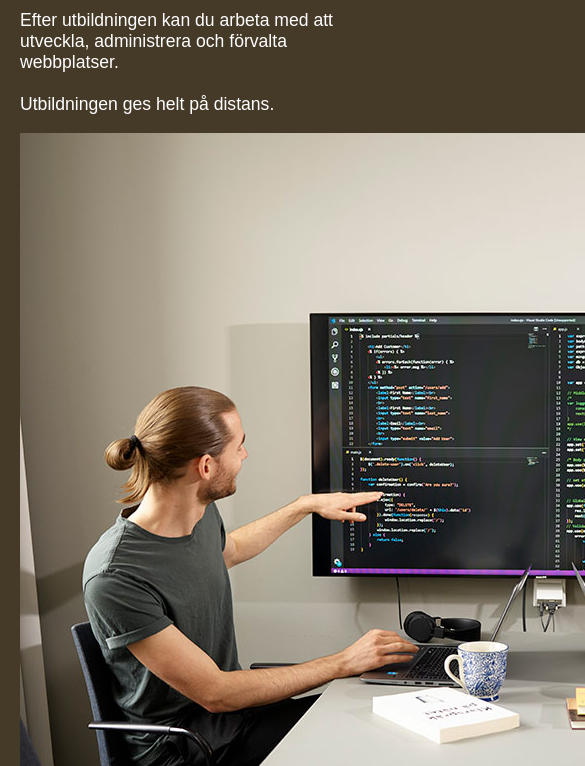
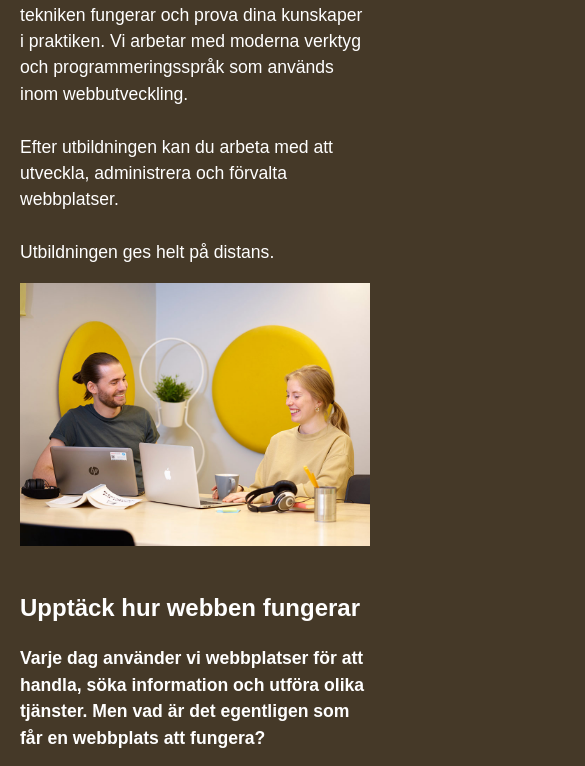
Before and after one commit to MCJ05/Lab-2, a plain HTML site: page index.html in a window 390 px wide. Shown: the part 666-1432 px from the top of the page, 585 px wide, since content can reach past the window. Drawn offline with Linux system fonts and the light colour scheme.

Commit message:
Bytt plats på bilderna samt anpassat bilderna efter en mobilskärm och påbörjat desktop/tablet

```diff
--- a/css/style.css
+++ b/css/style.css
@@ -7,6 +7,7 @@
 body {
     margin: 0;
     background-color: rgb(69, 57, 40);
+    line-height: 1.5;
 }
 
 header {
@@ -16,6 +17,12 @@ header {
     align-items: center;
     background-color: rgb(48, 37, 22);
     padding: 15px 10px;
+}
+
+img {
+    max-width: 100%;
+    height: auto;
+    display: block;
 }
 
 /* NAVIGATION */
@@ -66,9 +73,15 @@ p {
     font-size: 1.1em;
 }
 
-.box {
-    padding: 20px;
+/* FOOTER */
+
+
+/* TABLET */
+@media(min-width: 800px) {
+
 }
 
+/* DESKTOP */
+@media(min-width: 1000px) {
 
-/* FOOTER */
+}
--- a/index.html
+++ b/index.html
@@ -36,7 +36,7 @@
                         <br>
                         Utbildningen ges helt på distans.
                     </p>
-                    <img src="images/CF017230.jpg" alt="två personer, en man och en kvinna, som sitter mitt emot varandra och kollar på en tv som visar kod">
+                    <img src="images/CF017374.jpg" alt="två personer som sitter bredvid varandra med sina laptops uppfällda och de skrattar">
                     <br>
                     <h2>Upptäck hur webben fungerar</h2>
                     <p class="ingress">Varje dag använder vi webbplatser för att handla, söka information och utföra olika tjänster. Men vad är det egentligen som får en webbplats att fungera?</p>
@@ -81,9 +81,9 @@
                         <li>Bidra till ett gemenskamt utvecklingsarbete.</li>
                     </ul>
                     <p>Det här är erfarenheter och kunskaper som många arbetsgivare efterfrågar.</p>
+                    <img src="images/CF017230.jpg" alt="två personer, en man och en kvinna, som sitter mitt emot varandra och kollar på en tv som visar kod">
                     <br>
                     <p class="quote">"Branschen bedöms växa med 20 procent de närmaste åren och behovet av webbutvecklare är stort."</p>
-                    <img src="images/CF017374.jpg" alt="två personer som sitter bredvid varandra med sina laptops uppfällda och de skrattar">
                 </section>
                 <br>
                 <section class="side-container">
```
